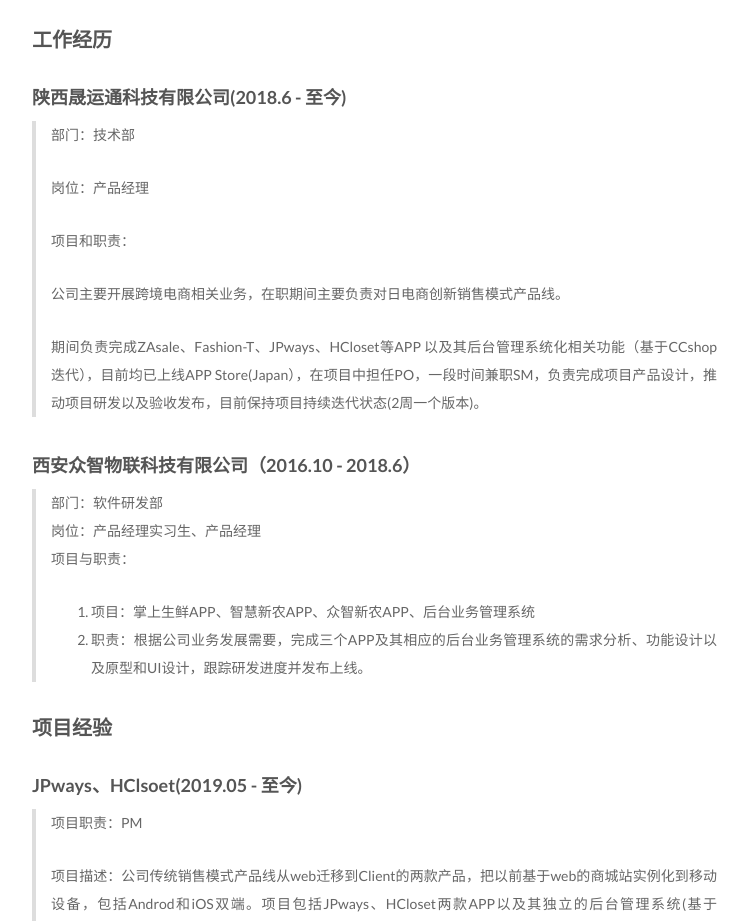
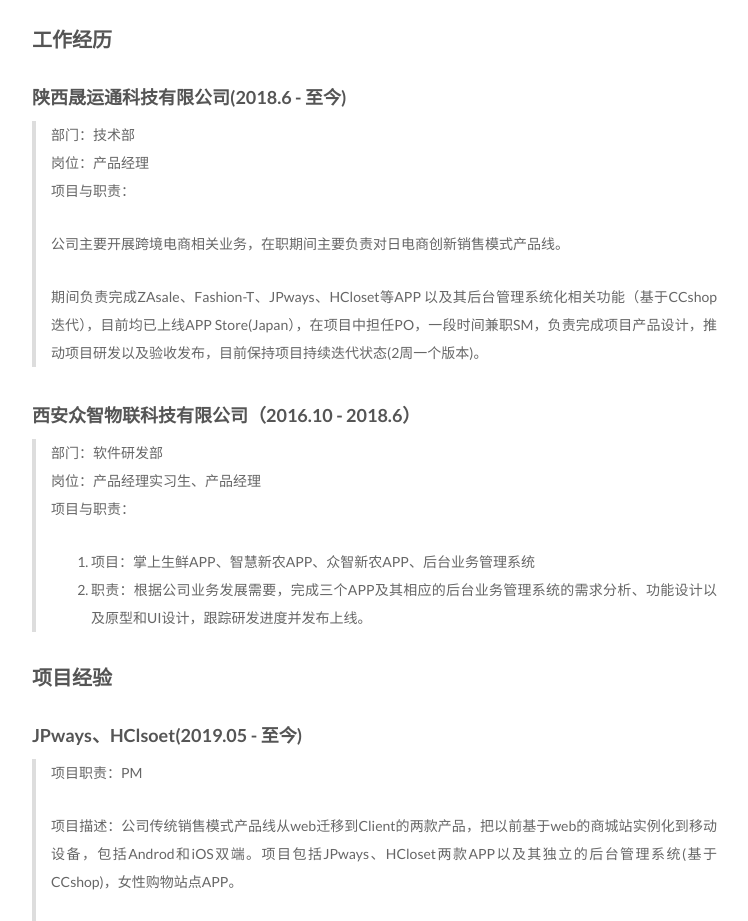
Before and after one commit to angelcstt/angelcstt.github.io, a plain HTML site: page 2019/07/24/index/index.html in a window 1280 px wide. Shown: the part 1360-2281 px from the top of the page, without its empty margins (98-846 px from the left). Drawn offline with Linux system fonts and the light colour scheme.

Commit message:
Site updated: 2019-07-24 18:23:04

```diff
--- a/2019/07/24/index/index.html
+++ b/2019/07/24/index/index.html
@@ -97,7 +97,7 @@
 <meta property="og:site_name" content="指尖轻点舞千秋">
 <meta property="og:description" content="个人简历基本信息 姓名：蔡四堂性别：男籍贯：甘肃出生日期：1993.12.23民族：汉学历：本科专业：计算机科学与技术毕业学校：德州学院工作经验：3年Tel：133-1925-0297Email：sitang_cai@163.com   求职意向 应聘职位：产品经理求职地点：西安  专业技能  熟练使用Sketch、Axure等原型及UI设计工具，熟悉部分动效设计。 熟练使用Mindnode、Mi">
 <meta property="og:locale" content="zh-Hans">
-<meta property="og:updated_time" content="2019-07-24T10:18:27.247Z">
+<meta property="og:updated_time" content="2019-07-24T10:22:38.686Z">
 <meta name="twitter:card" content="summary">
 <meta name="twitter:title" content="期待与优秀的团队共成长">
 <meta name="twitter:description" content="个人简历基本信息 姓名：蔡四堂性别：男籍贯：甘肃出生日期：1993.12.23民族：汉学历：本科专业：计算机科学与技术毕业学校：德州学院工作经验：3年Tel：133-1925-0297Email：sitang_cai@163.com   求职意向 应聘职位：产品经理求职地点：西安  专业技能  熟练使用Sketch、Axure等原型及UI设计工具，熟悉部分动效设计。 熟练使用Mindnode、Mi">
@@ -347,11 +347,9 @@
 </ol>
 </blockquote>
 <h3 id="工作经历"><a href="#工作经历" class="headerlink" title="工作经历"></a>工作经历</h3><h4 id="陕西晟运通科技有限公司-2018-6-至今"><a href="#陕西晟运通科技有限公司-2018-6-至今" class="headerlink" title="陕西晟运通科技有限公司(2018.6 - 至今)"></a>陕西晟运通科技有限公司(2018.6 - 至今)</h4><blockquote>
-<p>部门：技术部</p>
-<p>岗位：产品经理</p>
-<p>项目和职责：</p>
-<p>  公司主要开展跨境电商相关业务，在职期间主要负责对日电商创新销售模式产品线。</p>
-<p>  期间负责完成ZAsale、Fashion-T、JPways、HCloset等APP 以及其后台管理系统化相关功能（基于CCshop迭代），目前均已上线APP Store(Japan），在项目中担任PO，一段时间兼职SM，负责完成项目产品设计，推动项目研发以及验收发布，目前保持项目持续迭代状态(2周一个版本)。</p>
+<p>部门：技术部<br>岗位：产品经理<br>项目与职责：</p>
+<p>公司主要开展跨境电商相关业务，在职期间主要负责对日电商创新销售模式产品线。</p>
+<p>期间负责完成ZAsale、Fashion-T、JPways、HCloset等APP 以及其后台管理系统化相关功能（基于CCshop迭代），目前均已上线APP Store(Japan），在项目中担任PO，一段时间兼职SM，负责完成项目产品设计，推动项目研发以及验收发布，目前保持项目持续迭代状态(2周一个版本)。</p>
 </blockquote>
 <h4 id="西安众智物联科技有限公司（2016-10-2018-6）"><a href="#西安众智物联科技有限公司（2016-10-2018-6）" class="headerlink" title="西安众智物联科技有限公司（2016.10 - 2018.6）"></a>西安众智物联科技有限公司（2016.10 - 2018.6）</h4><blockquote>
 <p>部门：软件研发部<br>岗位：产品经理实习生、产品经理<br>项目与职责：</p>
--- a/css/main.css
+++ b/css/main.css
@@ -1695,7 +1695,7 @@ pre .javascript .function {
   width: 4px;
   height: 4px;
   border-radius: 50%;
-  background: #ffd7fa;
+  background: #ec004a;
 }
 .links-of-blogroll {
   font-size: 13px;
```
